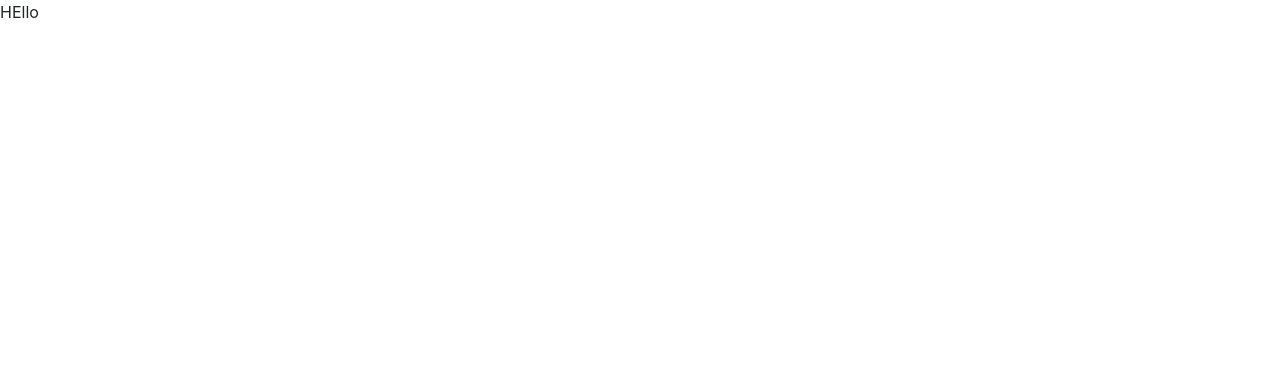
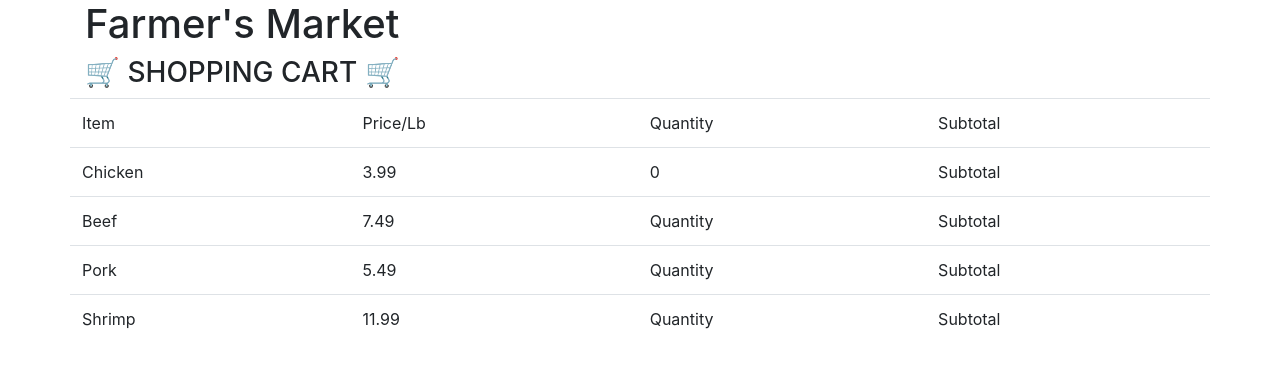
Before and after one commit to vikramgupte99/Simple-Shopping-Cart-, a plain HTML site: page index.html in a window 1280 px wide. Drawn offline with nearby package versions, Linux system fonts and the light colour scheme.

Commit message:
Added <div> containing table and table rows to test proper display and working of html

```diff
--- a/index.html
+++ b/index.html
@@ -14,6 +14,47 @@
         <script src="script.js"></script>
     </head>
     <body>
-        HEllo
+       <div class="container">
+        <h1>Farmer's Market</h1>
+        <h3>🛒  SHOPPING CART  🛒</h3>
+        <div class="row">
+            <table class="table">
+                <thead>
+                    <tr>
+                        <td>Item</td>
+                        <td>Price/Lb</td>
+                        <td>Quantity</td>
+                        <td>Subtotal</td>
+                    </tr>
+                </thead>
+                <tbody>
+                    <tr>
+                        <td>Chicken</td>
+                        <td>3.99</td>
+                        <td>0</td>
+                        <td>Subtotal</td>
+                    </tr>
+                    <tr>
+                        <td>Beef</td>
+                        <td>7.49</td>
+                        <td>Quantity</td>
+                        <td>Subtotal</td>
+                    </tr>
+                    <tr>
+                        <td>Pork</td>
+                        <td>5.49</td>
+                        <td>Quantity</td>
+                        <td>Subtotal</td>
+                    </tr>
+                    <tr>
+                        <td>Shrimp</td>
+                        <td>11.99</td>
+                        <td>Quantity</td>
+                        <td>Subtotal</td>
+                    </tr>
+                </tbody>
+            </table>
+        </div>
+       </div>
     </body>
 </html>
```
